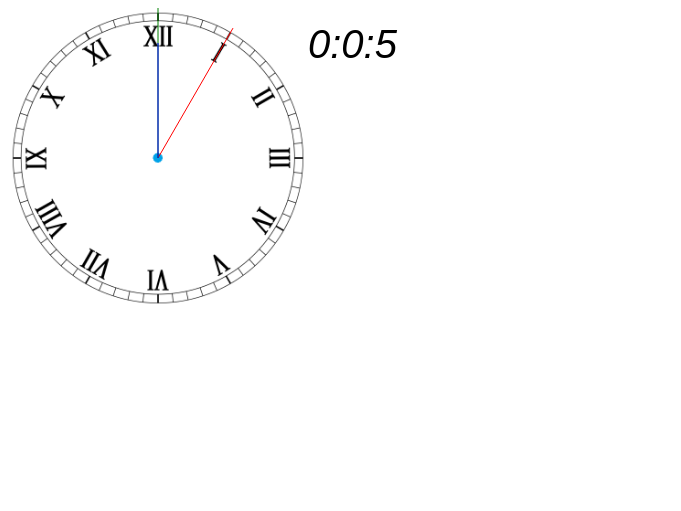
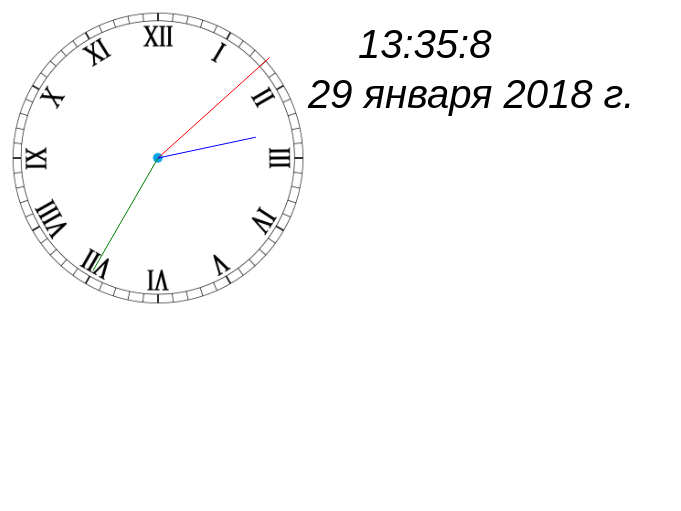
Before and after one commit to github-APp37/github-APp37.github.io, a plain HTML site: page canvas/clock_get_time.html in a window 1280 px wide. Shown: the whole page, without its empty margins (0-681 px from the left). Drawn offline with Linux system fonts and the light colour scheme.

Commit message:
Add canvas/clock_draw.html

```diff
--- a/clock.html
+++ b/canvas/clock_get_time.html
@@ -10,18 +10,26 @@
 var canvas = document.getElementById('canvas'),
     c = canvas.getContext('2d');
 
-canvas.width = 500;
-canvas.height = 500;
+canvas.width = 800;
+canvas.height = 300;
 var img = new Image();
 img.src = 'cyferblat.jpg';
+    var opt = {
+        year: 'numeric',
+        month: 'long',
+        day: 'numeric'
+    };
+var data = new Date();
+
 
 function timer(o,m,s){
 	c.beginPath();
 	c.fillStyle = "white";
-	c.fillRect(300,0,200,500);
+	c.fillRect(300,0,500,500);
 	c.fillStyle = "black";
 	c.font = "italic 30pt Arial";
-	c.fillText(o + ":" + m + ":" + s , 300, 50);
+	c.fillText(o + ":" + m + ":" + s , 350, 50);
+	c.fillText(data.toLocaleString('ru', opt) , 300, 100);
 	c.closePath();
 
 }
@@ -68,54 +76,37 @@ function clear() {
     c.drawImage(img, -10, -10, 320,320)
 
 }
-var sk = 0;
-mk=0;
-m = 0;
-o = 0;
-ok = 0;
-s = 0;
-q=0;
+var s = data.getSeconds();
+var m = data.getMinutes();
+var o = data.getHours();
+var sk = 6*Math.PI/4 + s*Math.PI/30;
+var mk = 6*Math.PI/4 + m*Math.PI/30 ;
+var ok = 6*Math.PI/4 + o*Math.PI/30;
+var q=0;
 img.onload  = function () {
 clear();
-drawline(150,150,150,0,'#000');
+
 timer(o,m,s);
+rotate(sk,150,'red');
+rotate(mk,130,'green');
+rotate(ok,100,'blue');
 }
- setInterval(function () {
+
+setInterval(function () {
 		clear();
-		s = s + 1;
-		if((s)==60){
-			m = m+1;
-			s = 0;
-		}
-		if (m==60)
-		{
-			m = 0;
-			o = o + 1;
-		}
-		if (o==24){
-			o = 0 ;
-		}
-        timer(o,m,s);
+var dat = new Date();
+s = dat.getSeconds();
+m = dat.getMinutes();
+o = dat.getHours();
 
-		sk = sk + Math.PI/30;
+timer(o,m,s);
+sk = 6*Math.PI/4 + s*Math.PI/30;
+mk = 6*Math.PI/4 + m*Math.PI/30 ;
+ok = 6*Math.PI/4 + o*Math.PI/30;
 
-        	if (sk>59*Math.PI/30) {
-        	mk= mk + Math.PI/30;
-			sk=0;
-			q=q+1;
-        }
-        if (q==12){
-        	ok = ok + Math.PI/30;
-        	q= 0;
-             }
-        if (mk>59*Math.PI/30){
-       		mk=0;
-        }
-		else {
-        	rotate(6*Math.PI/4 + sk,150,'red');
-        	rotate(6*Math.PI/4 + mk,150,'green');
-        	rotate(6*Math.PI/4 + ok, 115, 'blue');
-    }
+rotate(sk,150,'red');
+rotate(mk,130,'green');
+rotate(ok,100,'blue');
 
 },1000);
 	 </script>
```
Also changed, not shown: canvas/clock_draw.html (added, +90 -0 lines), canvas/index.html (deleted, +0 -11 lines), canvas/cyferblat.jpg (renamed from cyferblat.jpg), canvas/test.html (deleted).
